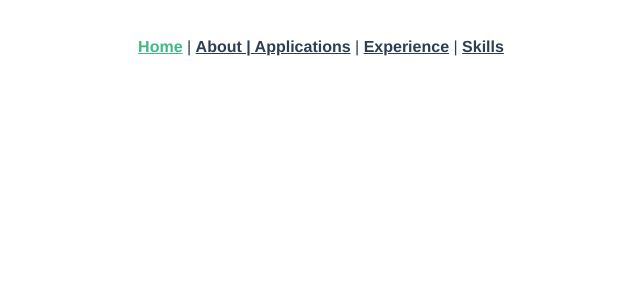
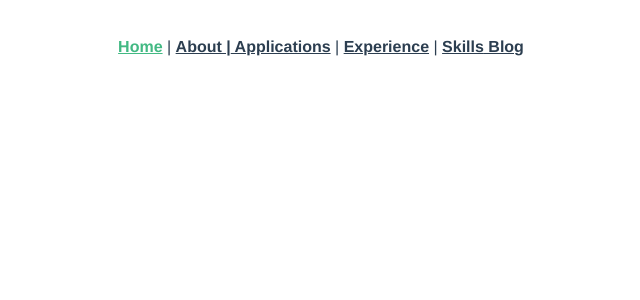
Before and after one commit to Sulai3030/vuestrap-port, a Vue app in the folder port-prac/: page / in a window 1280 px wide. Shown: the top 300 px of the page, without its empty margins (319-959 px from the left). Built offline with nearby package versions, Linux system fonts and the light colour scheme.

Commit message:
added blog component

```diff
--- a/port-prac/src/App.vue
+++ b/port-prac/src/App.vue
@@ -6,15 +6,13 @@
       <router-link to="/Applications"> Applications</router-link> |
       <router-link to="/Experience"> Experience</router-link> |
       <router-link to="/Skills"> Skills</router-link>
+      <router-link to="/Blog"> Blog</router-link>
     </div>
     <router-view />
   </div>
 </template>
 
 <script>
-import "core-js/stable";
-import "regenerator-runtime/runtime";
-import "intersection-observer"; // Optional
 
 </script>
 
--- a/port-prac/src/router/index.js
+++ b/port-prac/src/router/index.js
@@ -5,6 +5,8 @@ import Profile from "../views/Profile.vue";
 import Experience from "../views/Experience.vue";
 import Skills from "../views/Skills.vue";
 import Applications from "../views/Applications.vue";
+import Blog from "../views/Blog.vue";
+
 Vue.use(VueRouter);
 
 const routes = [
@@ -41,6 +43,11 @@ const routes = [
     path: "/applications",
     name: "Applications",
     component: Applications
+  },
+  {
+    path: "/blog",
+    name: "Blog",
+    component: Blog
   }
 ];
 
--- /dev/null
+++ b/port-prac/src/views/Blog.vue
@@ -0,0 +1,9 @@
+<template>
+  <div></div>
+</template>
+
+<script>
+export default {};
+</script>
+
+<style lang="scss" scoped></style>
```
